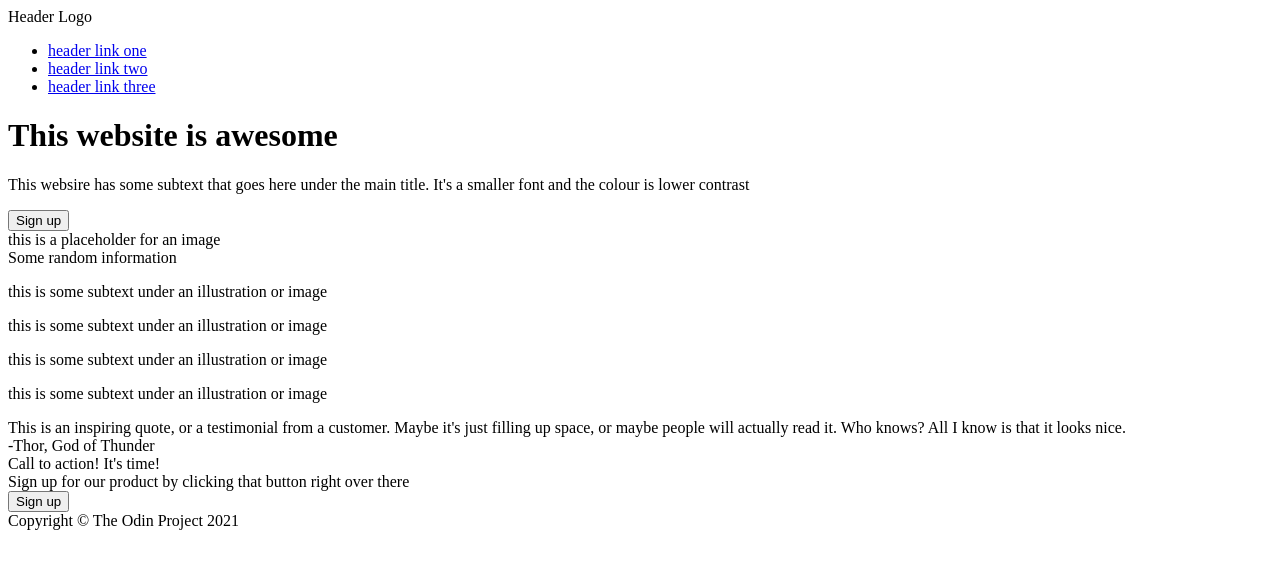
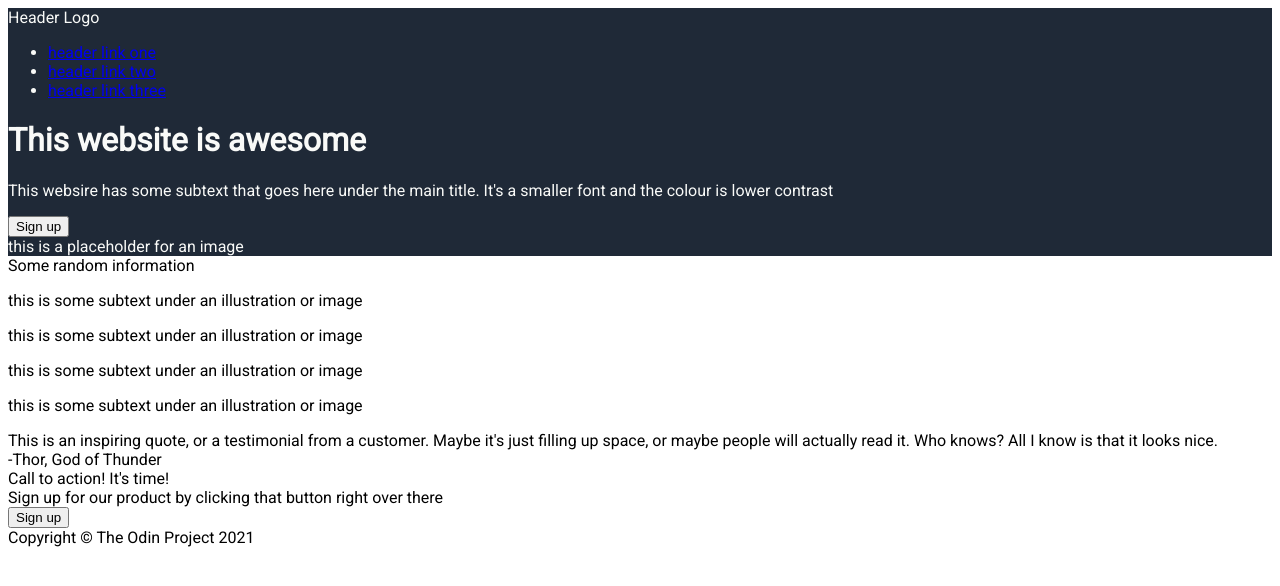
Before and after one commit to lachappers/odin-landing-page, a plain HTML site: page index.html in a window 1280 px wide. Drawn offline with Linux system fonts and the light colour scheme.

Commit message:
Add Roboto font

```diff
--- a/css/style.css
+++ b/css/style.css
@@ -0,0 +1,10 @@
+
+
+body {
+    font-family: 'Roboto', sans-serif;
+}
+
+.hero{
+    background-color: #1f2937;
+    color: #f9faf8;
+}
--- a/index.html
+++ b/index.html
@@ -5,8 +5,13 @@
     <meta http-equiv="X-UA-Compatible" content="IE=edge">
     <meta name="viewport" content="width=device-width, initial-scale=1.0">
     <title>Odin Landing Page</title>
+    <link rel="stylesheet" href="./css/style.css">
+    <link rel="preconnect" href="https://fonts.googleapis.com">
+    <link rel="preconnect" href="https://fonts.gstatic.com" crossorigin>
+    <link href="https://fonts.googleapis.com/css2?family=Roboto:ital,wght@0,400;1,300;1,900&display=swap" rel="stylesheet">
 </head>
 <body>
+    <div class="hero">
         <div class="header">
             Header Logo
             <ul>
@@ -24,6 +29,7 @@
             </div>
             <div class="top-pic">
                 this is a placeholder for an image
+            </div>
         </div>
     </div>
 
```
Lines whose indentation alone changed are shown as unchanged.
